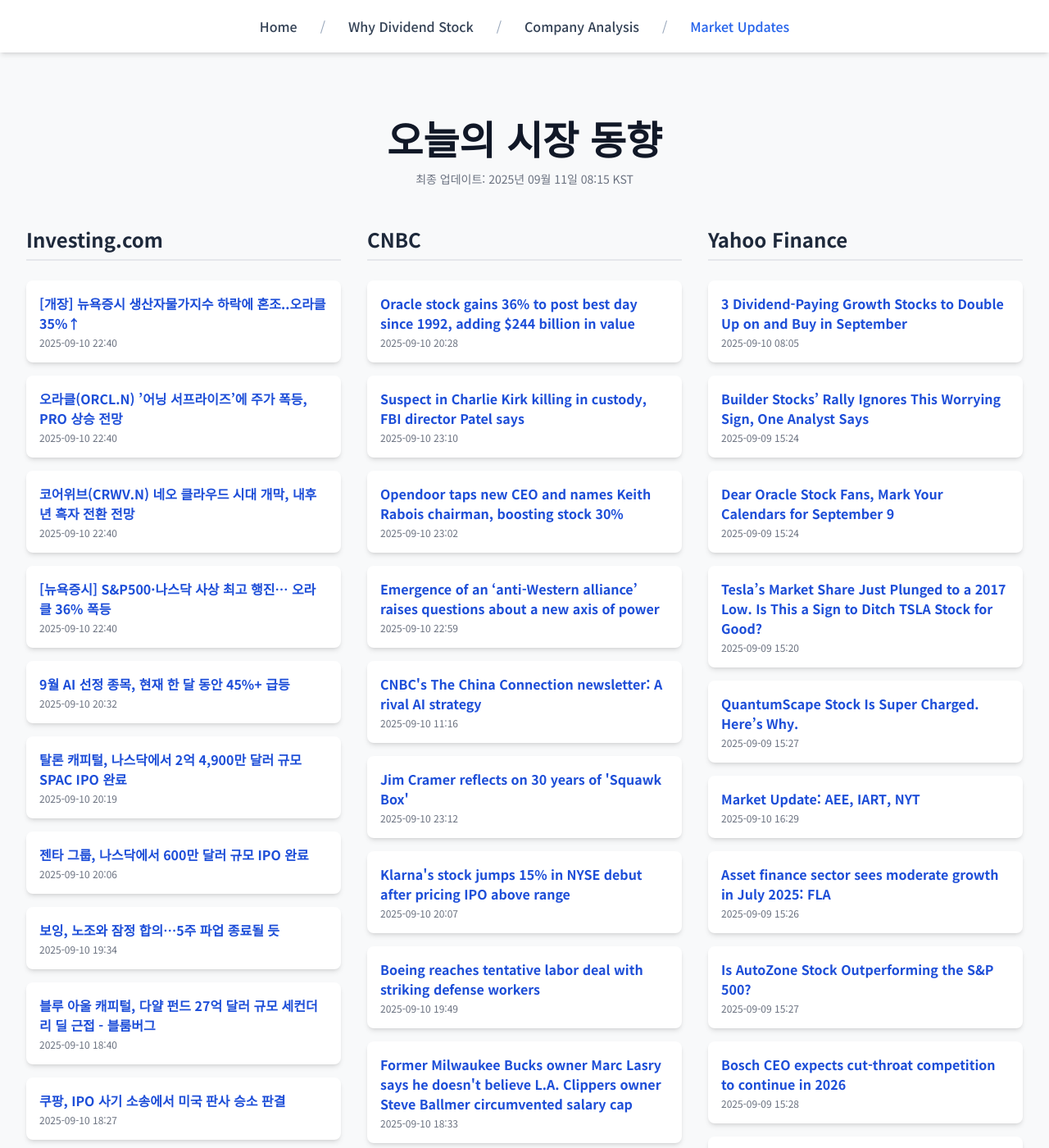
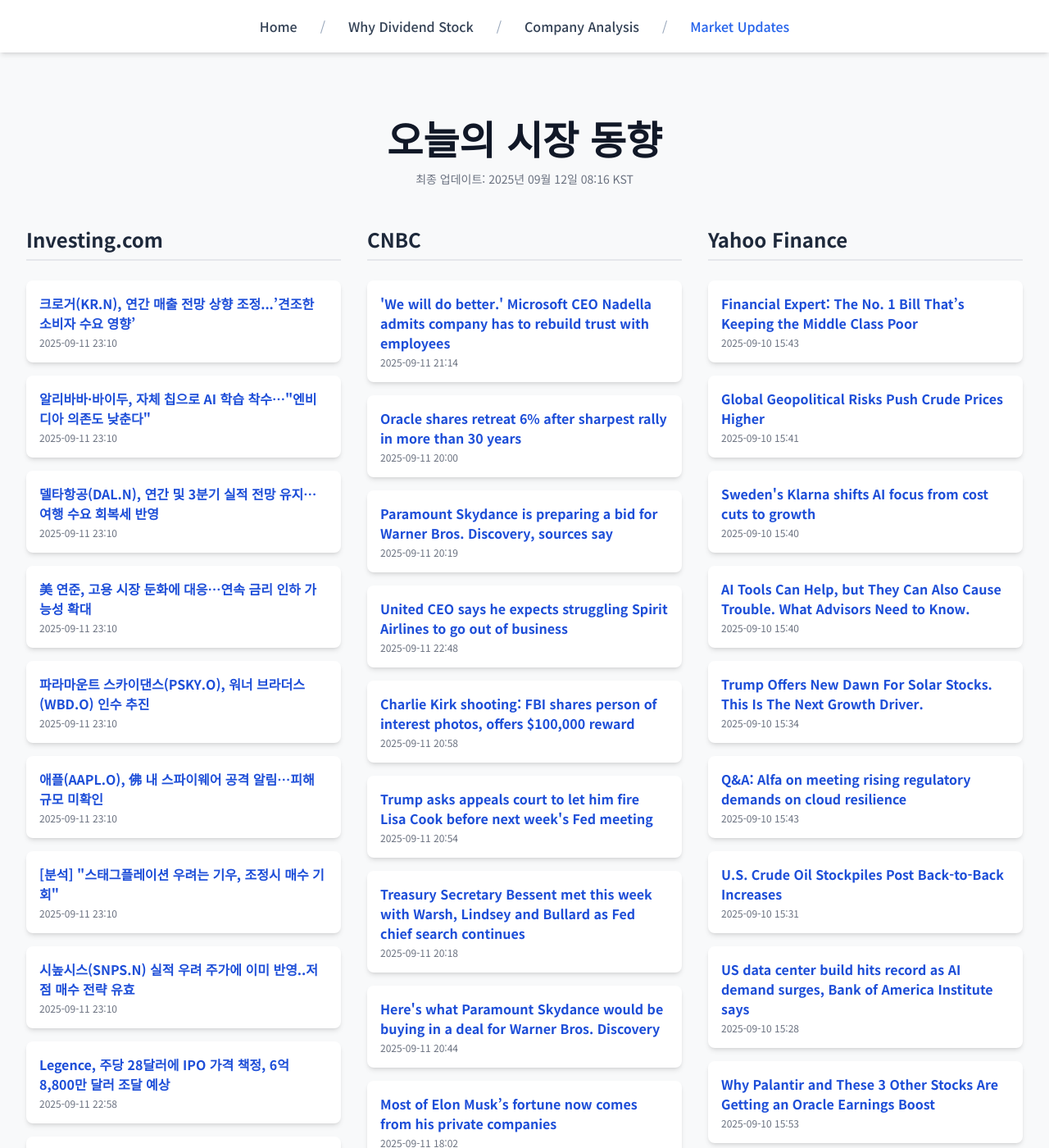
Before and after one commit to Kay-Hwang/my-company-analysis, a Jekyll site: the page built from market-updates.html, in a window 1280 px wide and 1400 px high. Shown: the whole window at 82% size. Built offline with Jekyll 4.4.1, drawn with Linux system fonts in a browser that asks for light colours; nearby versions of some CDN libraries; a script that is not in the unit is left out; some of the changed text lies outside the part shown.

Commit message:
Update daily data

```diff
--- a/_data/latest_data.json
+++ b/_data/latest_data.json
@@ -1,190 +1,190 @@
 {
-  "lastUpdated": "2025년 09월 11일 08:15 KST",
+  "lastUpdated": "2025년 09월 12일 08:16 KST",
   "news": {
     "investing": [
       {
-        "title": "[개장] 뉴욕증시 생산자물가지수 하락에 혼조..오라클 35%↑",
-        "link": "https://kr.investing.com/news/stock-market-news/article-1628142",
-        "pubDate": "2025-09-10 22:40:51",
-        "summary": "[개장] 뉴욕증시 생산자물가지수 하락에 혼조..오라클 35%↑"
+        "title": "크로거(KR.N), 연간 매출 전망 상향 조정...’견조한 소비자 수요 영향’",
+        "link": "https://kr.investing.com/news/stock-market-news/article-1629652",
+        "pubDate": "2025-09-11 23:10:52",
+        "summary": "크로거(KR.N), 연간 매출 전망 상향 조정...’견조한 소비자 수요 영향’"
       },
       {
-        "title": "오라클(ORCL.N) ’어닝 서프라이즈’에 주가 폭등, PRO 상승 전망",
-        "link": "https://kr.investing.com/news/stock-market-news/article-1628141",
-        "pubDate": "2025-09-10 22:40:50",
-        "summary": "오라클(ORCL.N) ’어닝 서프라이즈’에 주가 폭등, PRO 상승 전망"
+        "title": "알리바바·바이두, 자체 칩으로 AI 학습 착수…\"엔비디아 의존도 낮춘다\"",
+        "link": "https://kr.investing.com/news/stock-market-news/article-1629651",
+        "pubDate": "2025-09-11 23:10:52",
+        "summary": "알리바바·바이두, 자체 칩으로 AI 학습 착수…\"엔비디아 의존도 낮춘다\""
       },
       {
-        "title": "코어위브(CRWV.N) 네오 클라우드 시대 개막, 내후년 흑자 전환 전망",
-        "link": "https://kr.investing.com/news/stock-market-news/article-1628140",
-        "pubDate": "2025-09-10 22:40:49",
-        "summary": "코어위브(CRWV.N) 네오 클라우드 시대 개막, 내후년 흑자 전환 전망"
+        "title": "델타항공(DAL.N), 연간 및 3분기 실적 전망 유지…여행 수요 회복세 반영",
+        "link": "https://kr.investing.com/news/stock-market-news/article-1629650",
+        "pubDate": "2025-09-11 23:10:51",
+        "summary": "델타항공(DAL.N), 연간 및 3분기 실적 전망 유지…여행 수요 회복세 반영"
       },
       {
-        "title": "[뉴욕증시] S&P500·나스닥 사상 최고 행진… 오라클 36% 폭등",
-        "link": "https://kr.investing.com/news/stock-market-news/article-1628139",
-        "pubDate": "2025-09-10 22:40:39",
-        "summary": "[뉴욕증시] S&P500·나스닥 사상 최고 행진… 오라클 36% 폭등"
+        "title": "美 연준, 고용 시장 둔화에 대응…연속 금리 인하 가능성 확대",
+        "link": "https://kr.investing.com/news/stock-market-news/article-1629649",
+        "pubDate": "2025-09-11 23:10:50",
+        "summary": "美 연준, 고용 시장 둔화에 대응…연속 금리 인하 가능성 확대"
       },
       {
-        "title": "9월 AI 선정 종목, 현재 한 달 동안 45%+ 급등",
-        "link": "https://kr.investing.com/news/stock-market-news/article-1628005",
-        "pubDate": "2025-09-10 20:32:00",
-        "summary": "9월 AI 선정 종목, 현재 한 달 동안 45%+ 급등"
+        "title": "파라마운트 스카이댄스(PSKY.O), 워너 브라더스(WBD.O) 인수 추진",
+        "link": "https://kr.investing.com/news/stock-market-news/article-1629648",
+        "pubDate": "2025-09-11 23:10:50",
+        "summary": "파라마운트 스카이댄스(PSKY.O), 워너 브라더스(WBD.O) 인수 추진"
       },
       {
-        "title": "탈론 캐피털, 나스닥에서 2억 4,900만 달러 규모 SPAC IPO 완료",
-        "link": "https://kr.investing.com/news/stock-market-news/article-432SI-1627971",
-        "pubDate": "2025-09-10 20:19:08",
-        "summary": "탈론 캐피털, 나스닥에서 2억 4,900만 달러 규모 SPAC IPO 완료"
+        "title": "애플(AAPL.O), 佛 내 스파이웨어 공격 알림…피해 규모 미확인",
+        "link": "https://kr.investing.com/news/stock-market-news/article-1629647",
+        "pubDate": "2025-09-11 23:10:49",
+        "summary": "애플(AAPL.O), 佛 내 스파이웨어 공격 알림…피해 규모 미확인"
       },
       {
-        "title": "젠타 그룹, 나스닥에서 600만 달러 규모 IPO 완료",
-        "link": "https://kr.investing.com/news/stock-market-news/article-432SI-1627930",
-        "pubDate": "2025-09-10 20:06:18",
-        "summary": "젠타 그룹, 나스닥에서 600만 달러 규모 IPO 완료"
+        "title": "[분석] \"스태그플레이션 우려는 기우, 조정시 매수 기회\"",
+        "link": "https://kr.investing.com/news/stock-market-news/article-1629646",
+        "pubDate": "2025-09-11 23:10:48",
+        "summary": "[분석] \"스태그플레이션 우려는 기우, 조정시 매수 기회\""
       },
       {
-        "title": "보잉, 노조와 잠정 합의…5주 파업 종료될 듯",
-        "link": "https://kr.investing.com/news/stock-market-news/article-93CH-1627896",
-        "pubDate": "2025-09-10 19:34:56",
-        "summary": "보잉, 노조와 잠정 합의…5주 파업 종료될 듯"
+        "title": "시높시스(SNPS.N) 실적 우려 주가에 이미 반영..저점 매수 전략 유효",
+        "link": "https://kr.investing.com/news/stock-market-news/article-1629645",
+        "pubDate": "2025-09-11 23:10:48",
+        "summary": "시높시스(SNPS.N) 실적 우려 주가에 이미 반영..저점 매수 전략 유효"
       },
       {
-        "title": "블루 아울 캐피털, 다얄 펀드 27억 달러 규모 세컨더리 딜 근접 - 블룸버그",
-        "link": "https://kr.investing.com/news/stock-market-news/article-93CH-1627860",
-        "pubDate": "2025-09-10 18:40:56",
-        "summary": "블루 아울 캐피털, 다얄 펀드 27억 달러 규모 세컨더리 딜 근접 - 블룸버그"
+        "title": "Legence, 주당 28달러에 IPO 가격 책정, 6억 8,800만 달러 조달 예상",
+        "link": "https://kr.investing.com/news/stock-market-news/article-432SI-1629637",
+        "pubDate": "2025-09-11 22:58:08",
+        "summary": "Legence, 주당 28달러에 IPO 가격 책정, 6억 8,800만 달러 조달 예상"
       },
       {
-        "title": "쿠팡, IPO 사기 소송에서 미국 판사 승소 판결",
-        "link": "https://kr.investing.com/news/stock-market-news/article-93CH-1627844",
-        "pubDate": "2025-09-10 18:27:25",
-        "summary": "쿠팡, IPO 사기 소송에서 미국 판사 승소 판결"
+        "title": "[개장] 뉴욕증시, 엇갈린 고용과 물가에도 최고치 경신..테슬라 6%↑",
+        "link": "https://kr.investing.com/news/stock-market-news/article-1629624",
+        "pubDate": "2025-09-11 22:40:46",
+        "summary": "[개장] 뉴욕증시, 엇갈린 고용과 물가에도 최고치 경신..테슬라 6%↑"
       }
     ],
     "cnbc": [
       {
-        "title": "Oracle stock gains 36% to post best day since 1992, adding $244 billion in value",
-        "link": "https://www.cnbc.com/2025/09/10/oracle-stock-cloud-backlog-ai.html",
-        "pubDate": "Wed, 10 Sep 2025 20:28:43 GMT",
-        "summary": "The cloud giant is on pace for its best day since 1992, and is now quickly approaching the $1 trillion market cap benchmark"
+        "title": "'We will do better.' Microsoft CEO Nadella admits company has to rebuild trust with employees",
+        "link": "https://www.cnbc.com/2025/09/11/microsoft-ceo-nadella-says-company-must-rebuild-trust-with-employees.html",
+        "pubDate": "Thu, 11 Sep 2025 21:14:14 GMT",
+        "summary": "Microsoft CEO Satya Nadella told employees on Thursday that the company has work to do to smooth relations with employees after layoffs."
       },
       {
-        "title": "Suspect in Charlie Kirk killing in custody, FBI director Patel says",
-        "link": "https://www.cnbc.com/2025/09/10/charlie-kirk-uvu-shooting-utah.html",
-        "pubDate": "Wed, 10 Sep 2025 23:10:56 GMT",
-        "summary": "\"We must all pray for Charlie Kirk, who has been shot,\" President Donald Trump wrote in a social media post."
+        "title": "Oracle shares retreat 6% after sharpest rally in more than 30 years",
+        "link": "https://www.cnbc.com/2025/09/11/oracle-shares-slide-7percent-openai.html",
+        "pubDate": "Thu, 11 Sep 2025 20:00:43 GMT",
+        "summary": "One analyst fretted that much of Oracle's planned business expansion comes from a single client: OpenAI."
       },
       {
-        "title": "Opendoor taps new CEO and names Keith Rabois chairman, boosting stock 30%",
-        "link": "https://www.cnbc.com/2025/09/10/opendoor-stock-jumps-20percent-after-company-taps-ex-shopify-coo-as-new-ceo-.html",
-        "pubDate": "Wed, 10 Sep 2025 23:02:53 GMT",
-        "summary": "Opendoor continued its torrid run after the company announced that it's named a new CEO and added co-founded Keith Rabois to the board."
+        "title": "Paramount Skydance is preparing a bid for Warner Bros. Discovery, sources say",
+        "link": "https://www.cnbc.com/2025/09/11/warner-bros-discovery-paramount-skydance-bid.html",
+        "pubDate": "Thu, 11 Sep 2025 20:19:00 GMT",
+        "summary": "The Wall Street Journal reported the recently merged Paramount Skydance was preparing a takeover bid for the entirety of WBD."
       },
       {
-        "title": "Emergence of an ‘anti-Western alliance’ raises questions about a new axis of power",
-        "link": "https://www.cnbc.com/2025/09/11/china-led-anti-western-alliance-is-worrisome-security-expert-warns.html",
-        "pubDate": "Wed, 10 Sep 2025 22:59:49 GMT",
-        "summary": "Analysts see the apparent strengthening of ties between China, Russia and North Korea as “worrisome” and part of a long-term strategy from Beijing."
+        "title": "United CEO says he expects struggling Spirit Airlines to go out of business",
+        "link": "https://www.cnbc.com/2025/09/11/united-ceo-predicts-struggling-spirit-airlines-will-go-out-of-business.html",
+        "pubDate": "Thu, 11 Sep 2025 22:48:42 GMT",
+        "summary": "United CEO Scott Kirby said that the discount airline model is over."
       },
       {
-        "title": "CNBC's The China Connection newsletter: A rival AI strategy",
-        "link": "https://www.cnbc.com/2025/09/10/cnbcs-the-china-connection-newsletter-a-rival-ai-strategy.html",
-        "pubDate": "Wed, 10 Sep 2025 11:16:41 GMT",
-        "summary": "China is opening the firehose on artificial intelligence as the tech rivalry with the U.S. intensifies."
+        "title": "Charlie Kirk shooting: FBI shares person of interest photos, offers $100,000 reward",
+        "link": "https://www.cnbc.com/2025/09/11/charlie-kirk-shooter-manhunt-trump.html",
+        "pubDate": "Thu, 11 Sep 2025 20:58:17 GMT",
+        "summary": "Kirk, a close ally of President Donald Trump, was killed by a gunman during a political event at Utah Valley University in Orem."
       },
       {
-        "title": "Jim Cramer reflects on 30 years of 'Squawk Box'",
-        "link": "https://www.cnbc.com/2025/09/10/jim-cramer-reflects-on-30-years-of-squawk-box.html",
-        "pubDate": "Wed, 10 Sep 2025 23:12:46 GMT",
-        "summary": "As CNBC's \"Squawk Box\" celebrates its 30th anniversary, Jim Cramer reminisced about the mood on Wall Street back then."
+        "title": "Trump asks appeals court to let him fire Lisa Cook before next week's Fed meeting",
+        "link": "https://www.cnbc.com/2025/09/11/trump-lisa-cook-fed-lawsuit-fomc.html",
+        "pubDate": "Thu, 11 Sep 2025 20:54:21 GMT",
+        "summary": "Trump wants the Fed to slash rates in order to spur economic growth and reduce the cost of paying the nation's debts."
       },
       {
-        "title": "Klarna's stock jumps 15% in NYSE debut after pricing IPO above range",
-        "link": "https://www.cnbc.com/2025/09/10/klarna-klar-stock-soars-after-us-ipo.html",
-        "pubDate": "Wed, 10 Sep 2025 20:07:07 GMT",
-        "summary": "Klarna priced its IPO at $40 on Tuesday in an offering that valued the company at about $15 billion."
+        "title": "Treasury Secretary Bessent met this week with Warsh, Lindsey and Bullard as Fed chief search continues",
+        "link": "https://www.cnbc.com/2025/09/11/bessent-warsh-lindsey-bullard-fed-chief-search.html",
+        "pubDate": "Thu, 11 Sep 2025 20:18:17 GMT",
+        "summary": "The search for the next Federal Reserve chair is continuing, with Bessent taking point in meeting with several candidates."
       },
       {
-        "title": "Boeing reaches tentative labor deal with striking defense workers",
-        "link": "https://www.cnbc.com/2025/09/10/iam-union-boeing-agreement-strike.html",
-        "pubDate": "Wed, 10 Sep 2025 19:49:08 GMT",
-        "summary": "The IAM Union said Wednesday that it reached a tentative five-year agreement with Boeing for better wages."
+        "title": "Here's what Paramount Skydance would be buying in a deal for Warner Bros. Discovery",
+        "link": "https://www.cnbc.com/2025/09/11/paramount-skydance-warner-bros-discovery-bid-content.html",
+        "pubDate": "Thu, 11 Sep 2025 20:44:49 GMT",
+        "summary": "Paramount Skydance CEO and Chairman David Ellison could buy Warner Bros. Discovery and add major TV and film franchises as well as sports rights to his empire."
       },
       {
-        "title": "Former Milwaukee Bucks owner Marc Lasry says he doesn't believe L.A. Clippers owner Steve Ballmer circumvented salary cap",
-        "link": "https://www.cnbc.com/2025/09/10/marc-lasry-discusses-steve-ballmer-kawhi-leonard-payment.html",
-        "pubDate": "Wed, 10 Sep 2025 18:33:55 GMT",
-        "summary": "Former Milwaukee Bucks owner Marc Lasry told CNBC he doesn't believe L.A. Clippers owner Steve Ballmer would knowingly break NBA rules around the salary cap."
+        "title": "Most of Elon Musk’s fortune now comes from his private companies",
+        "link": "https://www.cnbc.com/2025/09/11/elon-musk-fortune-private-companies.html",
+        "pubDate": "Thu, 11 Sep 2025 18:02:53 GMT",
+        "summary": "Together, Musk's stake in xAI and SpaceX are now worth nearly twice as much as his Tesla shares."
       },
       {
-        "title": "Amazon's Zoox jumps into U.S. robotaxi race with Las Vegas launch",
-        "link": "https://www.cnbc.com/2025/09/10/amazons-zoox-jumps-into-us-robotaxi-race-with-las-vegas-launch-.html",
-        "pubDate": "Wed, 10 Sep 2025 17:01:23 GMT",
-        "summary": "Amazon's Zoox robotaxi unit is offering free rides in Las Vegas from a few locations, with plans to expand in the city."
+        "title": "Adobe's stock gains on earnings, revenue beat",
+        "link": "https://www.cnbc.com/2025/09/11/adobe-adbe-q3-2025-earnings-report.html",
+        "pubDate": "Thu, 11 Sep 2025 23:15:49 GMT",
+        "summary": "Adobe shares have dropped this year, badly underperforming the broader market."
       }
     ],
     "yahoo": [
       {
-        "title": "3 Dividend-Paying Growth Stocks to Double Up on and Buy in September",
-        "link": "https://finance.yahoo.com/news/3-dividend-paying-growth-stocks-080500334.html",
-        "pubDate": "2025-09-10T08:05:00Z",
-        "summary": "3 Dividend-Paying Growth Stocks to Double Up on and Buy in September"
+        "title": "Financial Expert: The No. 1 Bill That’s Keeping the Middle Class Poor",
+        "link": "https://finance.yahoo.com/news/financial-expert-no-1-bill-154308095.html",
+        "pubDate": "2025-09-10T15:43:08Z",
+        "summary": "Financial Expert: The No. 1 Bill That’s Keeping the Middle Class Poor"
       },
       {
-        "title": "Builder Stocks’ Rally Ignores This Worrying Sign, One Analyst Says",
-        "link": "https://www.barrons.com/articles/builder-stocks-rally-falling-lumber-futures-housing-market-081f2077?siteid=yhoof2&yptr=yahoo",
-        "pubDate": "2025-09-09T15:24:00Z",
-        "summary": "Builder Stocks’ Rally Ignores This Worrying Sign, One Analyst Says"
+        "title": "Global Geopolitical Risks Push Crude Prices Higher",
+        "link": "https://finance.yahoo.com/news/global-geopolitical-risks-push-crude-154148163.html",
+        "pubDate": "2025-09-10T15:41:48Z",
+        "summary": "Global Geopolitical Risks Push Crude Prices Higher"
       },
       {
-        "title": "Dear Oracle Stock Fans, Mark Your Calendars for September 9",
-        "link": "https://finance.yahoo.com/news/dear-oracle-stock-fans-mark-152434772.html",
-        "pubDate": "2025-09-09T15:24:34Z",
-        "summary": "Dear Oracle Stock Fans, Mark Your Calendars for September 9"
+        "title": "Sweden's Klarna shifts AI focus from cost cuts to growth",
+        "link": "https://finance.yahoo.com/news/europes-ai-poster-child-klarna-154000545.html",
+        "pubDate": "2025-09-10T15:40:00Z",
+        "summary": "Sweden's Klarna shifts AI focus from cost cuts to growth"
       },
       {
-        "title": "Tesla’s Market Share Just Plunged to a 2017 Low. Is This a Sign to Ditch TSLA Stock for Good?",
-        "link": "https://finance.yahoo.com/news/tesla-market-share-just-plunged-152028177.html",
-        "pubDate": "2025-09-09T15:20:28Z",
-        "summary": "Tesla’s Market Share Just Plunged to a 2017 Low. Is This a Sign to Ditch TSLA Stock for Good?"
+        "title": "AI Tools Can Help, but They Can Also Cause Trouble. What Advisors Need to Know.",
+        "link": "https://www.barrons.com/advisor/articles/ai-tools-financial-advisors-df472cea?siteid=yhoof2&yptr=yahoo",
+        "pubDate": "2025-09-10T15:40:00Z",
+        "summary": "AI Tools Can Help, but They Can Also Cause Trouble. What Advisors Need to Know."
       },
       {
-        "title": "QuantumScape Stock Is Super Charged. Here’s Why.",
-        "link": "https://www.barrons.com/articles/quantumscape-stock-volkswagen-ev-batteries-c83ad974?siteid=yhoof2&yptr=yahoo",
-        "pubDate": "2025-09-09T15:27:00Z",
-        "summary": "QuantumScape Stock Is Super Charged. Here’s Why."
+        "title": "Trump Offers New Dawn For Solar Stocks. This Is The Next Growth Driver.",
+        "link": "https://www.investors.com/news/solar-stocks-trump-guidance-next-growth-driver/?src=A00220&yptr=yahoo",
+        "pubDate": "2025-09-10T15:34:28Z",
+        "summary": "Trump Offers New Dawn For Solar Stocks. This Is The Next Growth Driver."
       },
       {
-        "title": "Market Update: AEE, IART, NYT",
-        "link": "https://finance.yahoo.com/research/reports/ARGUS_44659_MarketUpdate_1757521761000?yptr=yahoo&ncid=yahooproperties_plusresear_nm5q6ze1cei",
-        "pubDate": "2025-09-10T16:29:21Z",
-        "summary": "Market Update: AEE, IART, NYT"
+        "title": "Q&A: Alfa on meeting rising regulatory demands on cloud resilience",
+        "link": "https://finance.yahoo.com/news/q-alfa-meeting-rising-regulatory-154334937.html",
+        "pubDate": "2025-09-10T15:43:34Z",
+        "summary": "Q&A: Alfa on meeting rising regulatory demands on cloud resilience"
       },
       {
-        "title": "Asset finance sector sees moderate growth in July 2025: FLA",
-        "link": "https://finance.yahoo.com/news/asset-finance-sector-sees-moderate-152624252.html",
-        "pubDate": "2025-09-09T15:26:24Z",
-        "summary": "Asset finance sector sees moderate growth in July 2025: FLA"
+        "title": "U.S. Crude Oil Stockpiles Post Back-to-Back Increases",
+        "link": "https://www.wsj.com/business/energy-oil/u-s-crude-oil-stockpiles-post-back-to-back-increases-5256a5d3?siteid=yhoof2&yptr=yahoo",
+        "pubDate": "2025-09-10T15:31:00Z",
+        "summary": "U.S. Crude Oil Stockpiles Post Back-to-Back Increases"
       },
       {
-        "title": "Is AutoZone Stock Outperforming the S&P 500?",
-        "link": "https://finance.yahoo.com/news/autozone-stock-outperforming-p-500-152713669.html",
-        "pubDate": "2025-09-09T15:27:13Z",
-        "summary": "Is AutoZone Stock Outperforming the S&P 500?"
+        "title": "US data center build hits record as AI demand surges, Bank of America Institute says",
+        "link": "https://finance.yahoo.com/news/us-data-center-build-hits-152856787.html",
+        "pubDate": "2025-09-10T15:28:56Z",
+        "summary": "US data center build hits record as AI demand surges, Bank of America Institute says"
       },
       {
-        "title": "Bosch CEO expects cut-throat competition to continue in 2026",
-        "link": "https://finance.yahoo.com/news/bosch-ceo-expects-cut-throat-152848257.html",
-        "pubDate": "2025-09-09T15:28:48Z",
-        "summary": "Bosch CEO expects cut-throat competition to continue in 2026"
+        "title": "Why Palantir and These 3 Other Stocks Are Getting an Oracle Earnings Boost",
+        "link": "https://www.barrons.com/articles/palantir-coreweave-amd-stock-oracle-boost-bcf6a8f3?siteid=yhoof2&yptr=yahoo",
+        "pubDate": "2025-09-10T15:53:00Z",
+        "summary": "Why Palantir and These 3 Other Stocks Are Getting an Oracle Earnings Boost"
       },
       {
-        "title": "After Touching a 14-Year High, How Much Higher Can Silver Go From Here?",
-        "link": "https://finance.yahoo.com/news/touching-14-high-much-higher-151515547.html",
-        "pubDate": "2025-09-09T15:15:15Z",
-        "summary": "After Touching a 14-Year High, How Much Higher Can Silver Go From Here?"
+        "title": "Analyst Report: Perrigo Company PLC",
+        "link": "https://finance.yahoo.com/research/reports/ARGUS_3611_AnalystReport_1757611027000?yptr=yahoo&ncid=yahooproperties_plusresear_nm5q6ze1cei",
+        "pubDate": "2025-09-11T17:17:07Z",
+        "summary": "Analyst Report: Perrigo Company PLC"
       }
     ]
   }
```
